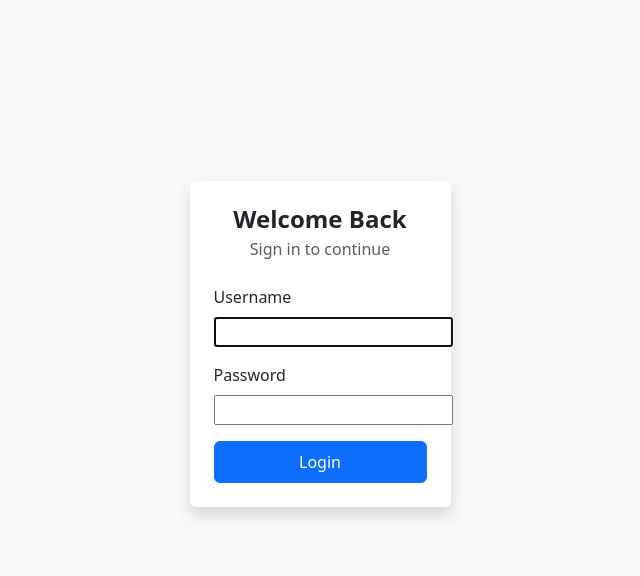
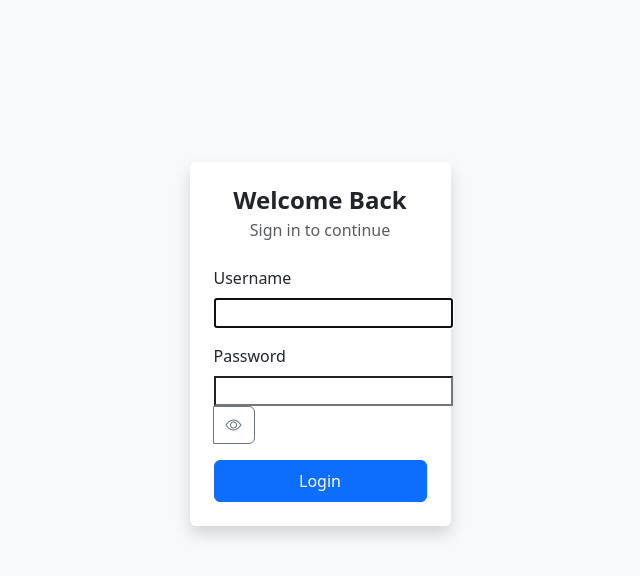
Before and after one commit to nawinasokan/bms, a Django app: page /accounts/login/ in a window 1280 px wide. Shown: the part 56-632 px from the top of the page, without its empty margins (320-960 px from the left). Run offline with Django 5.2, Linux system fonts and the light colour scheme.

Commit message:
password_ficon_fix

```diff
--- a/templates/accounts/login.html
+++ b/templates/accounts/login.html
@@ -25,8 +25,31 @@
                     <!-- Password -->
                     <div class="mb-3">
                         <label class="form-label">Password</label>
-                        {{ form.password }}
+                        <div class="input-group">
+                            {{ form.password }}
+                            <button class="btn btn-outline-secondary" type="button" id="togglePassword"
+                                onclick="togglePasswordVisibility()">
+                                <i class="bi bi-eye" id="eyeIcon"></i>
+                            </button>
+                        </div>
                     </div>
+
+                    <script>
+                        function togglePasswordVisibility() {
+                            const passwordInput = document.getElementById('id_password');
+                            const eyeIcon = document.getElementById('eyeIcon');
+
+                            if (passwordInput.type === 'password') {
+                                passwordInput.type = 'text';
+                                eyeIcon.classList.remove('bi-eye');
+                                eyeIcon.classList.add('bi-eye-slash');
+                            } else {
+                                passwordInput.type = 'password';
+                                eyeIcon.classList.remove('bi-eye-slash');
+                                eyeIcon.classList.add('bi-eye');
+                            }
+                        }
+                    </script>
 
                     <!-- Submit -->
                     <button type="submit" class="btn btn-primary w-100 py-2">
--- a/templates/base.html
+++ b/templates/base.html
@@ -1,12 +1,15 @@
 <!DOCTYPE html>
 <html lang="en">
+
 <head>
     <meta charset="UTF-8">
     <title>Business Management System</title>
 
     <!-- Bootstrap 5 CDN -->
     <link href="https://cdn.jsdelivr.net/npm/bootstrap@5.3.2/dist/css/bootstrap.min.css" rel="stylesheet">
+    <link rel="stylesheet" href="https://cdn.jsdelivr.net/npm/bootstrap-icons@1.11.1/font/bootstrap-icons.css">
 </head>
+
 <body class="bg-light">
 
     <nav class="navbar navbar-expand-lg navbar-dark bg-dark">
@@ -39,4 +42,5 @@
     </div>
     <script src="https://cdn.jsdelivr.net/npm/bootstrap@5.3.2/dist/js/bootstrap.bundle.min.js"></script>
 </body>
+
 </html>
```
Lines whose indentation alone changed are shown as unchanged.
